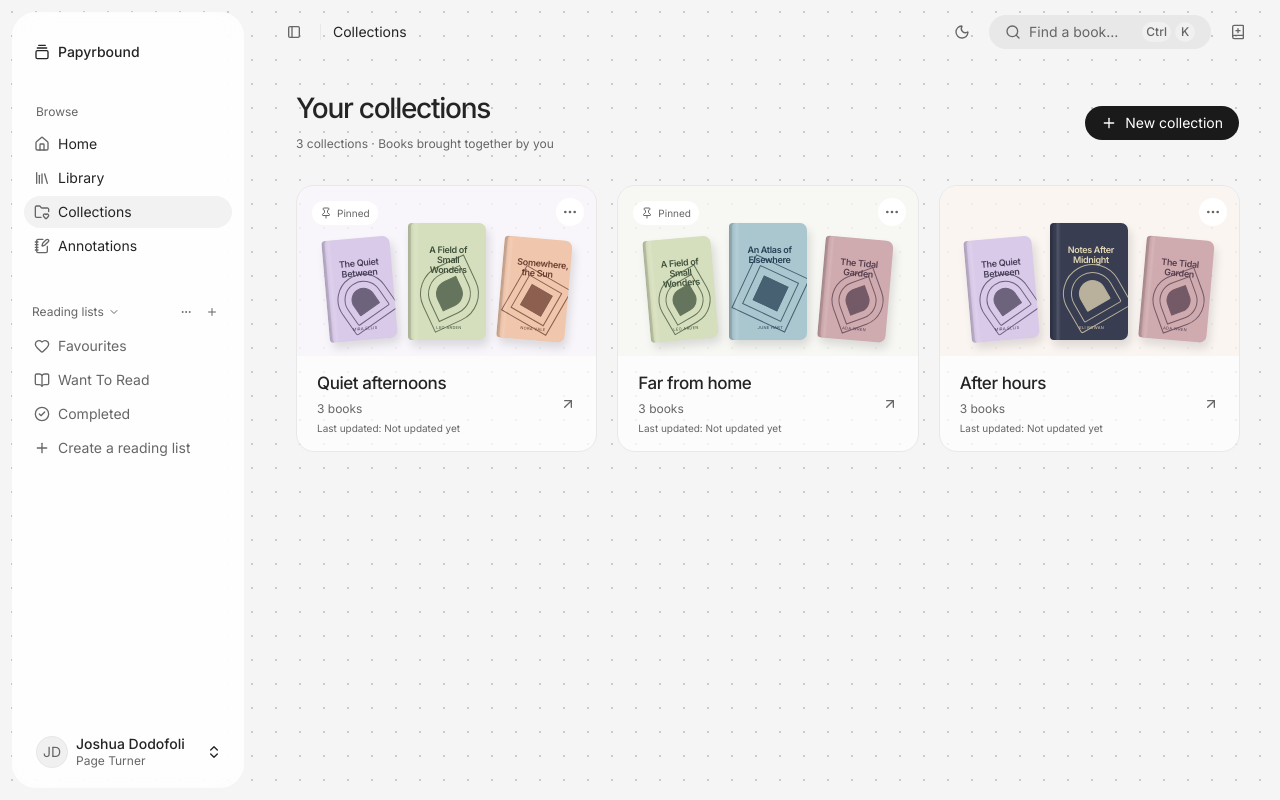
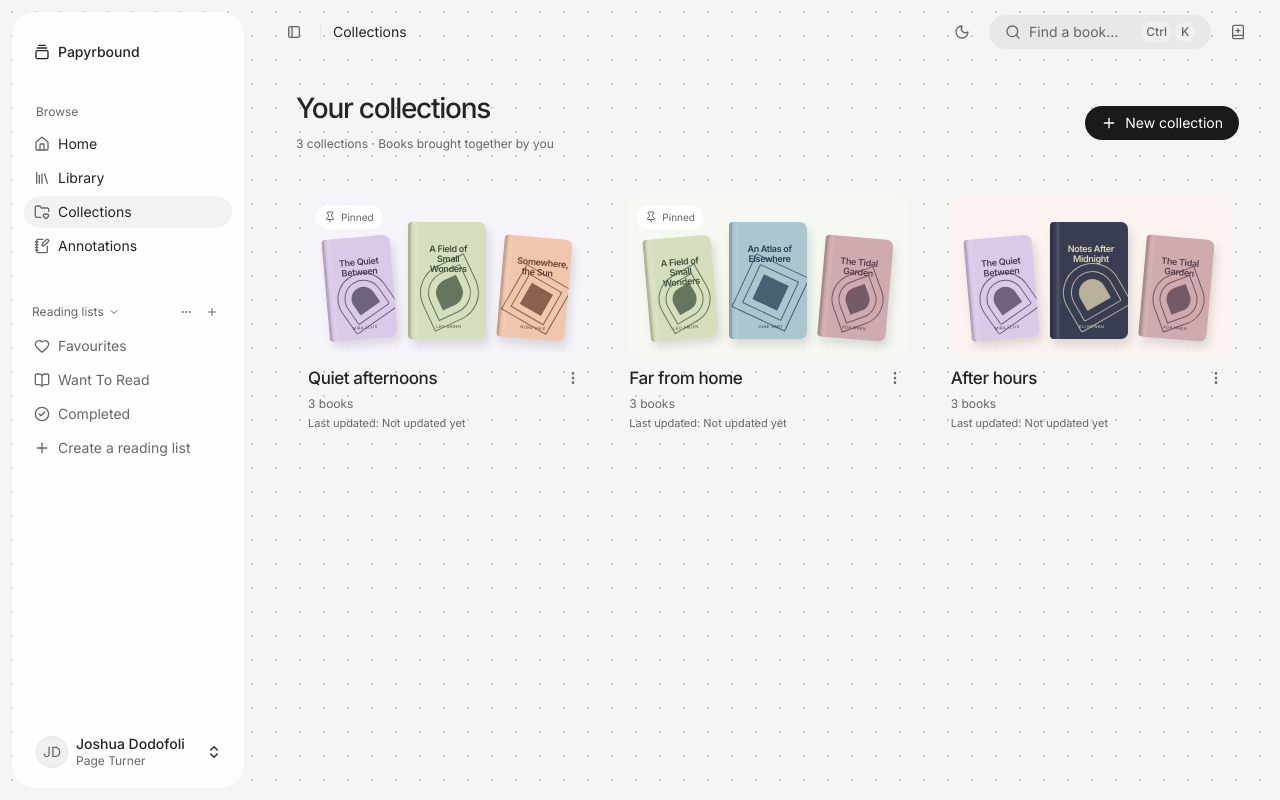
Before and after one commit to Papyrbound/papyrbound-frontend, a Next.js app: page /collections in a window 1280 px wide. Built offline with nearby package versions, Linux system fonts and the light colour scheme.

Commit message:
Style collections as cover previews with separate details

```diff
--- a/src/app/globals.css
+++ b/src/app/globals.css
@@ -394,11 +394,11 @@
 .collections-heading h1 { font-size: 28px; line-height: 1.2; font-weight: 500; letter-spacing: -.045em; }
 .collections-heading p { margin-top: 8px; font-size: 12px; color: var(--muted-foreground); }
 .collection-cards { display: grid; grid-template-columns: repeat(auto-fill, minmax(min(100%, 260px), 1fr)); gap: 20px; }
-.collection-card[data-slot="card"] { position: relative; overflow: hidden; padding: 0; gap: 0; border: 1px solid var(--border); border-radius: 18px; box-shadow: none; background: color-mix(in srgb, var(--card) 72%, transparent); transition: background-color 180ms, color 180ms; }
-.collection-card:hover, .collection-card:focus-within { background: var(--collection-color); border-color: transparent; color: #292824; }
-.collection-open[data-slot="button"] { display: flex; flex-direction: column; justify-content: flex-start; width: 100%; height: auto; padding: 0; border: none; border-radius: 18px; gap: 0; white-space: normal; overflow: hidden; background: transparent; }
+.collection-card[data-slot="card"] { position: relative; overflow: hidden; padding: 10px; gap: 0; border: 0; border-radius: 20px; box-shadow: none; background: transparent; transition: background-color 180ms, color 180ms; }
+.collection-card:hover, .collection-card:focus-within { background: color-mix(in srgb, var(--collection-color) 18%, color-mix(in srgb, var(--card) 72%, transparent)); }
+.collection-open[data-slot="button"] { display: flex; flex-direction: column; justify-content: flex-start; width: 100%; height: auto; padding: 0; border: none; border-radius: 12px; gap: 0; white-space: normal; overflow: hidden; background: transparent; }
 .collection-open[data-slot="button"]:hover { background: transparent; }
-.collection-preview { position: relative; display: flex; width: 100%; height: 170px; overflow: hidden; align-items: flex-end; justify-content: center; padding: 34px 20px 16px; background: color-mix(in srgb, var(--collection-color) 12%, transparent); transition: background-color 180ms; }
+.collection-preview { position: relative; display: flex; width: 100%; height: auto; aspect-ratio: 16 / 9; min-height: 160px; border-radius: 12px; overflow: hidden; align-items: flex-end; justify-content: center; padding: 34px 20px 16px; background: color-mix(in srgb, var(--collection-color) 16%, color-mix(in srgb, var(--card) 75%, transparent)); transition: background-color 180ms; }
 .collection-cover-stack { position: relative; display: flex; align-items: flex-end; justify-content: center; gap: 10px; }
 .collection-preview-cover { display: block; width: 68px; flex-shrink: 0; transform-origin: bottom center; }
 .collection-preview-cover:nth-child(2) { width: 78px; }
@@ -407,15 +407,12 @@
 .collection-preview-cover .book-cover { border-radius: 4px 7px 7px 4px; box-shadow: inset 3px 0 0 rgb(0 0 0 / 10%), 3px 6px 10px rgb(0 0 0 / 12%); }
 .collection-preview-cover .cover-type { font-size: 9px; padding: 8px 5px 0; }
 .collection-preview-cover .cover-credit { font-size: 4px; }
-.collection-card-info { display: flex; align-items: center; justify-content: space-between; gap: 12px; width: 100%; padding: 16px 20px; text-align: left; }
+.collection-card-info { display: flex; align-items: center; justify-content: space-between; gap: 12px; width: 100%; padding: 12px 34px 4px 2px; text-align: left; }
 .collection-card-title { display: block; font-size: 17px; line-height: 1.35; font-weight: 500; letter-spacing: -.025em; }
 .collection-card-meta { display: block; margin-top: 5px; font-size: 12px; color: var(--muted-foreground); }
-.collection-open-arrow { flex-shrink: 0; color: var(--muted-foreground); }
-.collection-card-updated { display: block; margin-top: 4px; color: var(--muted-foreground); font-size: 10px; font-weight: 400; }
-.collection-card:hover .collection-preview, .collection-card:focus-within .collection-preview { background: transparent; }
-.collection-card:hover :is(.collection-card-meta, .collection-card-updated, .collection-open-arrow), .collection-card:focus-within :is(.collection-card-meta, .collection-card-updated, .collection-open-arrow) { color: #55514f; }
-.collection-pin { position: absolute; top: 15px; left: 15px; display: flex; align-items: center; gap: 5px; padding: 5px 8px; border-radius: 999px; background: var(--card); color: var(--muted-foreground); font-size: 10px; pointer-events: none; }
-.collection-menu[data-slot="dropdown-menu-trigger"] { position: absolute; right: 12px; top: 12px; background: var(--card); color: var(--muted-foreground); }
+.collection-card-updated { display: block; margin-top: 4px; color: var(--muted-foreground); font-size: 11px; font-weight: 400; }
+.collection-pin { position: absolute; top: 20px; left: 20px; display: flex; align-items: center; gap: 5px; padding: 5px 8px; border-radius: 999px; background: var(--card); color: var(--muted-foreground); font-size: 10px; pointer-events: none; }
+.collection-menu[data-slot="dropdown-menu-trigger"] { position: absolute; right: 10px; top: auto; bottom: 54px; background: transparent; color: var(--muted-foreground); }
 .collection-preview-empty { width: 40px; height: 40px; align-self: center; color: var(--muted-foreground); opacity: .45; }
 .collection-editor[data-slot="dialog-content"] { max-height: calc(100dvh - 32px); overflow-y: auto; }
 .collection-book-picker { max-height: 220px; overflow-y: auto; }
@@ -432,5 +429,5 @@
   .collections-heading { align-items: flex-start; gap: 12px; margin-bottom: 28px; flex-wrap: wrap; }
   .collections-heading h1 { font-size: 22px; }
   .collection-cards { gap: 16px; }
-  .collection-preview { height: 170px; }
+  .collection-preview { min-height: 160px; }
 }
--- a/src/features/collections/ui/collections-page.tsx
+++ b/src/features/collections/ui/collections-page.tsx
@@ -1,7 +1,7 @@
 "use client"
 
 import { useRef, useState, type CSSProperties } from "react"
-import { ArrowLeftIcon, ArrowUpRightIcon, BookOpenIcon, CheckIcon, FolderPlusIcon, MoreHorizontalIcon, PencilIcon, PinIcon, PinOffIcon, PlusIcon, SearchIcon, Trash2Icon } from "lucide-react"
+import { ArrowLeftIcon, BookOpenIcon, CheckIcon, FolderPlusIcon, MoreVerticalIcon, PencilIcon, PinIcon, PinOffIcon, PlusIcon, SearchIcon, Trash2Icon } from "lucide-react"
 import { Button } from "@/shared/ui/button"
 import { Card } from "@/shared/ui/card"
 import { Checkbox } from "@/shared/ui/checkbox"
@@ -88,10 +88,10 @@ export function CollectionsPage() {
                   <span className="collection-cover-stack">{previewBooks.slice(0, 3).map((book) => <span className="collection-preview-cover" key={book.id}><BookCover book={book} /></span>)}</span>
                   {previewBooks.length === 0 && <BookOpenIcon className="collection-preview-empty" />}
                 </span>
-                <span className="collection-card-info"><span><span className="collection-card-title">{collection.name}</span><span className="collection-card-meta">{previewBooks.length} {previewBooks.length === 1 ? "book" : "books"}</span><span className="collection-card-updated">Last updated: {collection.updatedAt ? <time dateTime={collection.updatedAt}>{new Intl.DateTimeFormat("en-US", { month: "short", day: "numeric", year: "numeric", timeZone: "America/Los_Angeles" }).format(new Date(collection.updatedAt))}</time> : "Not updated yet"}</span></span><ArrowUpRightIcon className="collection-open-arrow" /></span>
+                <span className="collection-card-info"><span><span className="collection-card-title">{collection.name}</span><span className="collection-card-meta">{previewBooks.length} {previewBooks.length === 1 ? "book" : "books"}</span><span className="collection-card-updated">Last updated: {collection.updatedAt ? <time dateTime={collection.updatedAt}>{new Intl.DateTimeFormat("en-US", { month: "short", day: "numeric", year: "numeric", timeZone: "America/Los_Angeles" }).format(new Date(collection.updatedAt))}</time> : "Not updated yet"}</span></span></span>
               </Button>
               {collection.pinned && <span className="collection-pin"><PinIcon className="size-3" /><span>Pinned</span></span>}
-              <DropdownMenu><DropdownMenuTrigger render={<Button variant="ghost" size="icon-sm" className="collection-menu" />} aria-label={`Options for ${collection.name}`}><MoreHorizontalIcon /></DropdownMenuTrigger>
+              <DropdownMenu><DropdownMenuTrigger render={<Button variant="ghost" size="icon-sm" className="collection-menu" />} aria-label={`Options for ${collection.name}`}><MoreVerticalIcon /></DropdownMenuTrigger>
                 <DropdownMenuContent align="end" className="w-56"><DropdownMenuItem onClick={() => setEditor({ collection })}><PencilIcon />Edit collection</DropdownMenuItem><DropdownMenuItem onClick={() => setCollections((current) => current.map((item) => item.id === collection.id ? { ...item, pinned: !item.pinned } : item))}>{collection.pinned ? <PinOffIcon /> : <PinIcon />}{collection.pinned ? "Unpin collection" : "Pin collection"}</DropdownMenuItem><DropdownMenuSeparator /><DropdownMenuItem variant="destructive" onClick={() => setDeleting(collection)}><Trash2Icon />Delete collection</DropdownMenuItem></DropdownMenuContent>
               </DropdownMenu>
             </Card>
```
